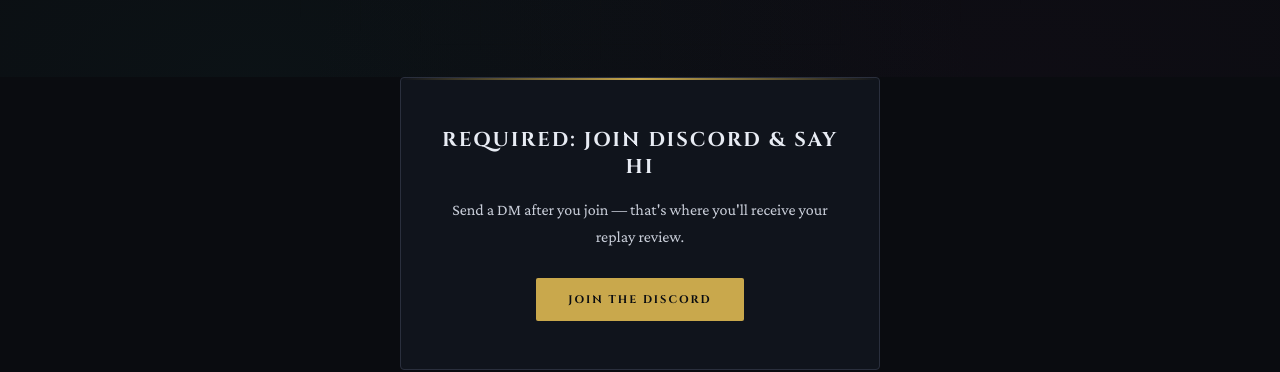
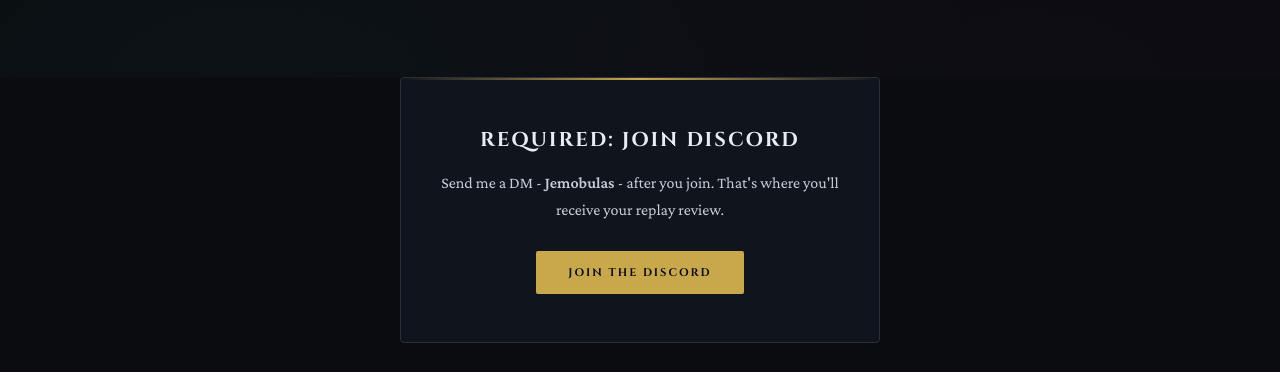
Before and after one commit to Jemobulas0/fountain-of-wisdom, a plain HTML site: page thank-you.html in a window 1280 px wide. Shown: the part 436-808 px from the top of the page. Drawn offline with nearby package versions, Linux system fonts and the light colour scheme.

Commit message:
Update thank-you.html

```diff
--- a/thank-you.html
+++ b/thank-you.html
@@ -160,8 +160,8 @@
 <div class="content thankyou-content">
 
   <div class="required-block">
-    <div class="required-title">Required: Join Discord &amp; Say Hi</div>
-    <p class="required-text">Send a DM after you join — that's where you'll receive your replay review.</p>
+    <div class="required-title">Required: Join Discord</div>
+    <p class="required-text">Send me a DM - <strong>Jemobulas</strong> - after you join. That's where you'll receive your replay review.</p>
     <a href="https://discord.gg/GrRgJ3N" class="btn-primary" target="_blank" rel="noopener">Join the Discord</a>
   </div>
 
```
